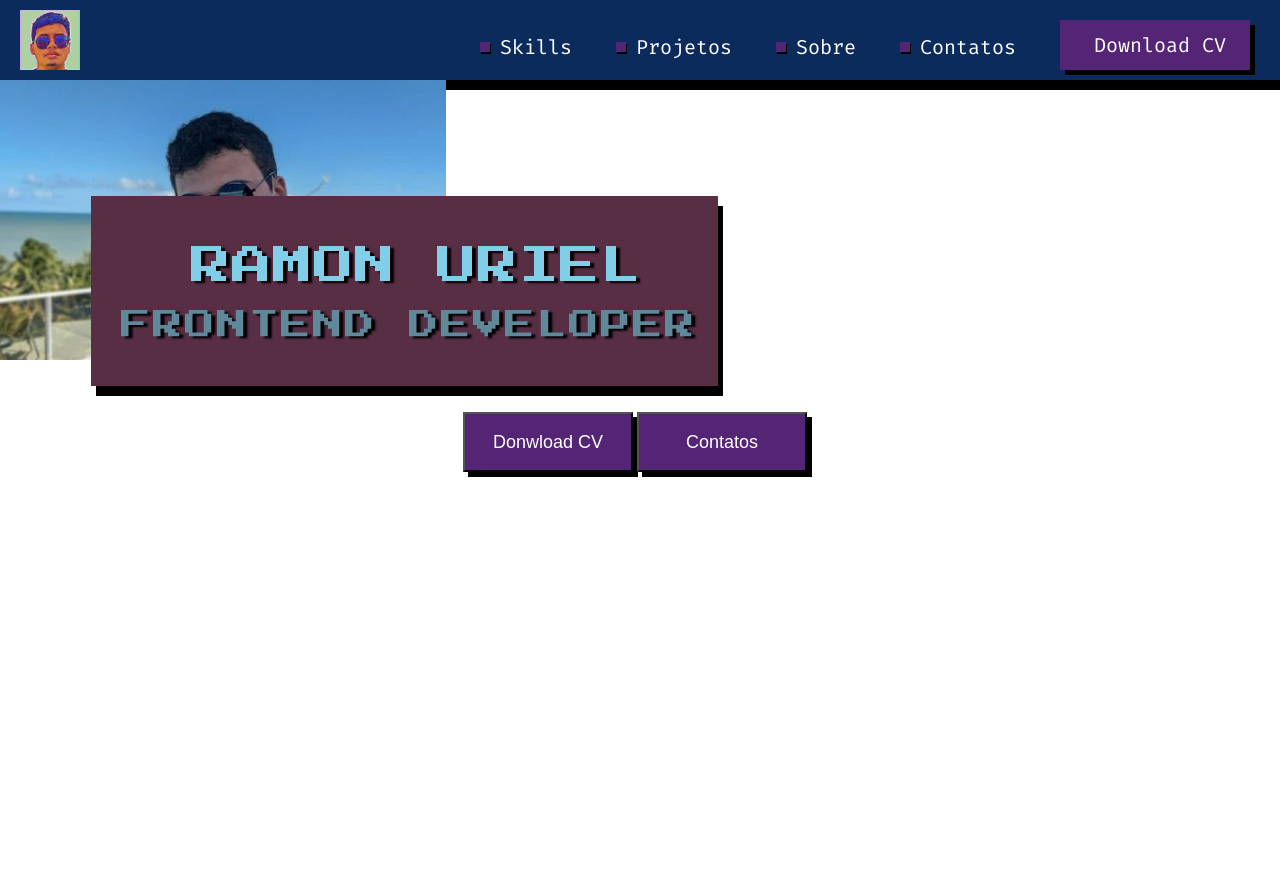
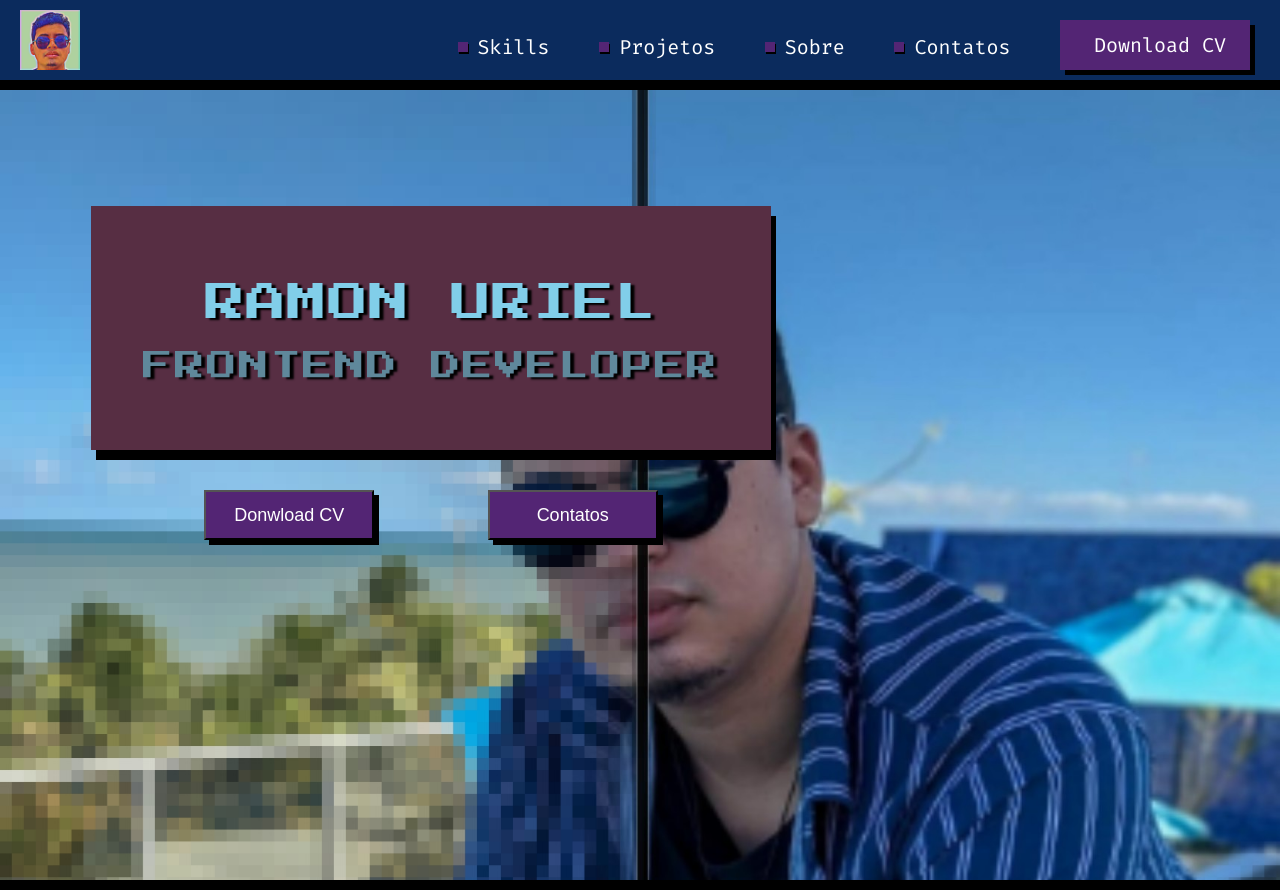
Before and after one commit to Ramonuriel/Ramonuriel.github.io, a plain HTML site: page index.html in a window 1280 px wide. Before the commit the page ends 800 px from the top, so only its background shows below. Drawn offline with Linux system fonts and the light colour scheme.

Commit message:
create banner e buttons

```diff
--- a/Css/style.css
+++ b/Css/style.css
@@ -1,6 +1,7 @@
-* {
+body {
   margin: 0%;
   padding: 0%;
+  font-family: 'Fira code', sans-serif;
 }
 
 header {
@@ -21,7 +22,7 @@ nav {
   top: 10px;
 }
 
-a {
+.links {
   display: inline-flex;
   align-items: center;
   color: white;
@@ -32,7 +33,7 @@ a {
   margin: 20px;
 }
 
-a::before {
+.links::before {
   content: '';
   width: 10px;
   height: 10px;
@@ -42,7 +43,7 @@ a::before {
   margin-right: 10px;
 }
 
-#button {
+.button {
   display: inline-block;
   background: #532574;
   height: 50px;
@@ -55,7 +56,7 @@ a::before {
   transition: transform 350ms cubic-bezier(0.6, -0.32, 0, 4.17);
 }
 
-#button:hover {
+.button:hover {
   transform: scale(1.08);
 }
 
@@ -63,21 +64,47 @@ a::before {
 
 /* Inicio do main*/
 
+/* backgroud */
+.walpaper {
+  box-sizing: border-box;
+  background-image: url(/assets/Img/-1_orig.jpg);
+  height: 800px;
+  background-size: 100%;
+  margin-top: 10px;
+  border-bottom: 10px solid black;
+  padding-top: 116px;
+  padding-left: 91px;
+}
+
+.walpaper .wrapper {
+  display: flex;
+  flex-direction: column;
+  width: 680px;
+}
+
+.walpaper .tisub {
+  margin-bottom: 40px;
+}
+
+.walpaper .buttons-w {
+  display: flex;
+  justify-content: space-evenly;
+  align-items: center;
+}
+
+/*  caixa,title e subtitle*/
+
 .tisub {
+  display: inline-block;
   background-color: #572e43;
   box-shadow: 5px 10px 0px #000;
-  position: absolute;
-  width: 627px;
-  height: 190px;
-  left: 91px;
-  top: 196px;
   opacity: 1.9;
+  text-align: center;
+  padding: 44px 45px;
 }
+
 .t1 {
-  display: inline-flex;
   position: relative;
-  left: 100px;
-  font-family: 'Press Start 2P', cursive;
   color: #81cee9;
   text-shadow: 4px 2px 2px #000000;
 
@@ -87,15 +114,11 @@ a::before {
   letter-spacing: 1px;
   font-weight: 400;
   font-size: 40px;
-
-  margin-top: 50px;
+  margin-bottom: 28px;
 }
 
 .sub1 {
-  display: inline-flex;
   position: relative;
-  left: 30px;
-  margin-top: 20px;
 
   color: #5f889b;
   text-shadow: 4px 2px 2px #000000;
@@ -109,19 +132,21 @@ a::before {
   letter-spacing: 2px;
 }
 
-/* Titulo e /subtitulo*/
+/* buttons bacground*/
 
 .button-p {
-  position: relative;
-  display: inline;
   background: #532574;
   color: white;
   font-size: 18px;
-  height: 60px;
+  height: 50px;
   width: 170px;
-  left: 463px;
-  top: 48px;
   line-height: 26.24px;
 
   box-shadow: 5px 5px 0px #000;
+
+  transition: transform 350ms cubic-bezier(0.6, -0.32, 0, 4.17);
 }
+
+.button-p:hover {
+  transform: scale(1.08);
+}
--- a/index.html
+++ b/index.html
@@ -21,29 +21,27 @@
       <img class="logo" src="/assets/Img/logo.jpeg" alt="minha foto" />
 
       <nav>
-        <a href="#">Skills</a>
-        <a href="#">Projetos</a>
-        <a href="#">Sobre</a>
-        <a href="#">Contatos</a>
-        <a href="#" id="button">Download CV</a>
+        <a class="links" href="#">Skills</a>
+        <a class="links" href="#">Projetos</a>
+        <a class="links" href="#">Sobre</a>
+        <a class="links" href="#">Contatos</a>
+        <a class="links button" href="#" class="button">Download CV</a>
       </nav>
     </header>
 
-    <main>
-      <img class="walpaper" src="assets/Img/walpaper .png" alt="" />
-
-      <section>
+    <section class="walpaper">
+      <div class="wrapper">
         <div class="tisub">
           <h1 class="t1">Ramon Uriel</h1>
           <h2 class="sub1">FrontEnd Developer</h2>
         </div>
-      </section>
-      <div class="p-buton">
-        <button class="button-p">Donwload CV</button>
-        <button class="button-p">Contatos</button>
+
+        <div class="buttons-w">
+          <button class="button-p">Donwload CV</button>
+          <button class="button-p">Contatos</button>
+        </div>
       </div>
-
-      <section class="skills"></section>
-    </main>
+    </section>
+    <section class="skills"></section>
   </body>
 </html>
```
Also changed, not shown: assets/Img/-1_orig.jpg (added).
